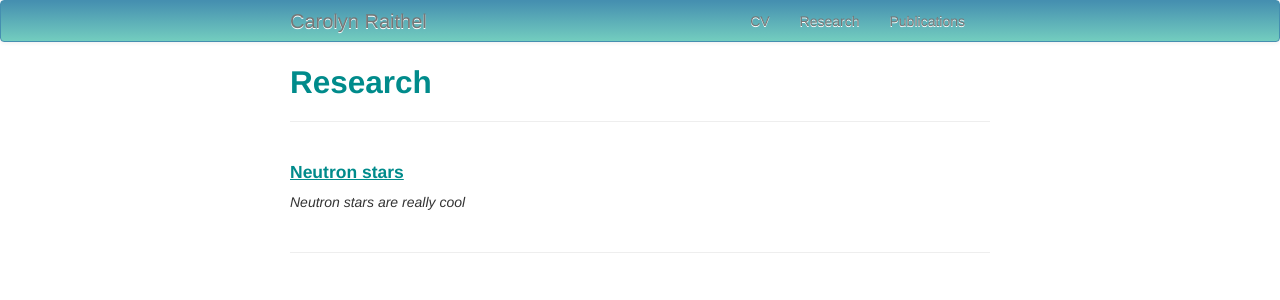
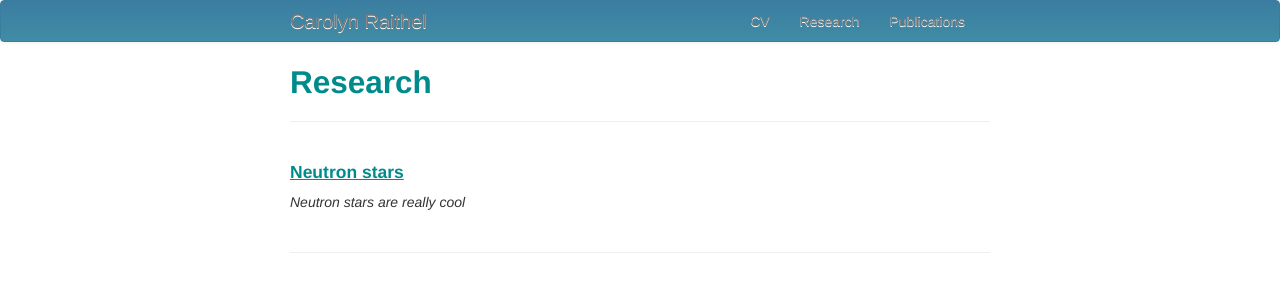
Before and after one commit to craithel/craithel.github.io, a Jekyll site: the page built from pages/research.md, in a window 1280 px wide. Shown: the top 300 px of the page. Built offline with Jekyll 4.4.1, drawn with Linux system fonts in a browser that asks for light colours.

Commit message:
changed nav bar color

```diff
--- a/assets/themes/twitter/css/my_custom_css.css
+++ b/assets/themes/twitter/css/my_custom_css.css
@@ -3,13 +3,13 @@
     padding-left:20px;
     padding-right:20px;
     background-color:#fafafa;
-    background-image:-moz-linear-gradient(top, #458fb0, #73cdbf);
-    background-image:-webkit-gradient(linear, 0 0, 0 100%, from(#458fb0), to(#f2f2f2));
-    background-image:-webkit-linear-gradient(top, #458fb0, #73cdbf);
-    background-image:-o-linear-gradient(top, #458fb0, #73cdbf);
-    background-image:linear-gradient(to bottom, #458fb0, #73cdbf);
+    background-image:-moz-linear-gradient(top, #3b7da1, #408ca6);
+    background-image:-webkit-gradient(linear, 0 0, 0 100%, from(#3b7da1), to(#f2f2f2));
+    background-image:-webkit-linear-gradient(top, #3b7da1, #408ca6);
+    background-image:-o-linear-gradient(top, #3b7da1, #408ca6);
+    background-image:linear-gradient(to bottom, #3b7da1, #408ca6);
     background-repeat:repeat-x;filter:progid:DXImageTransform.Microsoft.gradient(startColorstr='#ffffffff', endColorstr='#fff2f2f2', GradientType=0);
-    border:1px solid #458fb0;
+    border:1px solid #3b7da1;
     -webkit-border-radius:4px;
     -moz-border-radius:4px;
     border-radius:4px;
@@ -21,7 +21,7 @@
 code {
   padding: 0;
   font-size: 90%;
-  color: black;
+  color: white;
   background-color: white;
   border: 0px solid white;
 }
```
